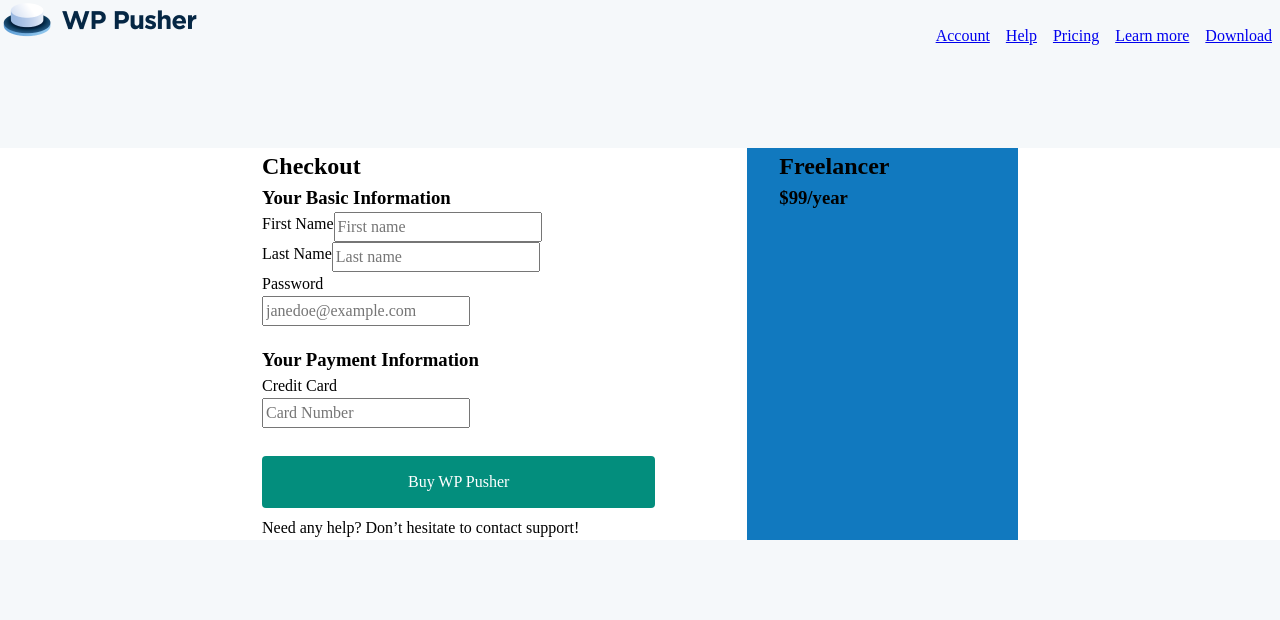
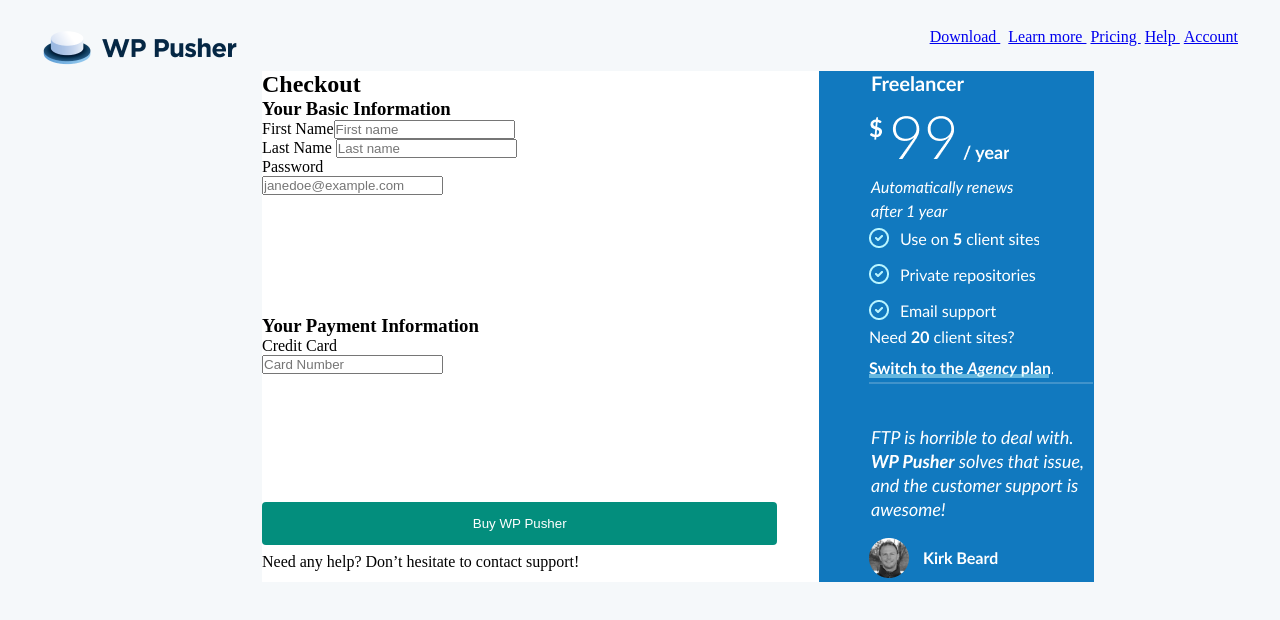
Before and after one commit to BalezDev/Assignment-3, a plain HTML site: page index.html in a window 1280 px wide. Drawn offline with Linux system fonts and the light colour scheme.

Commit message:
More editing

```diff
--- a/index.html
+++ b/index.html
@@ -1,10 +1,18 @@
 <!DOCTYPE html>
-<html>
+<html lang="en">
 <head>
-    <title>W3 Pusher</title>
-    <link rel="stylesheet" type="text/css" href="styles.css">
+    <meta charset="UTF-8">
+    <meta name="viewport" content="width=device-width, initial-scale=1.0">
+    <link rel="stylesheet" href="styles.css">
+    <title>WP Pusher</title>
+</head>
+<body>
+        <nav class="navglobal">
+            <div>
             <img src="./Assets/Image/wppusher-logo copy.png" alt="WP Pusher">
-<nav class="global">
+            </div>
+
+            <div>
             <ul>
                 <li><a href="Download"> Download </a>
                 <li>
@@ -21,11 +29,9 @@
                 <li class="navbotton"><a href="Account"> Account </a>
                 </li>
             </ul>
-</nav><br>
-
-</head>
-
-<body>
+            </div>
+        </nav>
+    </section>
     <section>
     <div class="container">
         <div class="checkoutform">
@@ -34,12 +40,12 @@
                 <div class="section">
                     <h3>Your Basic Information</h3>
                     <div class="flexdivs">
-                        <label>First Name</label><br />
+                        <label>First Name</label>
                         <input type="text" name="firstname" placeholder="First name"/>
                     </div>
 
-                    <div class="flexdivs">
-                        <label>Last Name</label><br />
+                    <div>
+                        <label>Last Name</label>
                         <input type="text" name="lastname" placeholder="Last name"/>
                     </div>
 
@@ -61,9 +67,13 @@
         </div>
 
         <div class="pricinginfo">
-            <h2>Freelancer</h2>
-            <h3>$99/year</h3>
-            <!-- Other information here -->
+            <img src="./Assets/Image/Plan.png" alt="Freelancer $99/year. Automatically renews after 1 year">
+
+            <img src="./Assets/Image/Details.png" alt="">
+
+            <img src="./Assets/Image/Switch.png" alt="Need 20 client sites? Switch to the Agency plan.">
+
+            <img src="./Assets/Image/Quote.png" alt="FTP is horrible to deal with. WP Pusher solves that issue, and the customer support is awesome!">
         </div>
 
     </div>
--- a/styles.css
+++ b/styles.css
@@ -6,126 +6,56 @@
 
 * {
   margin: 0;
+  padding: 0;
 }
 
 body {
-    line-height: 1.5;
-    -webkit-font-smoothing: antialiased;
+  background-color: #f5f8fa;
 }
 
-img, picture, video, canvas, svg {
-  display: block;
-  max-width: 100%;
+nav {
+  display: flex;
+  justify-content: space-between;
+  padding-block-start: 28px;
+  padding-inline: 40px;
+  width: 100%;
 }
 
-input, button, textarea, select {
-  font: inherit;
+ul li {
+  display: inline;
+  padding: 2px;
 }
-
-p, h1, h2, h3, h4, h5, h6 {
-  overflow-wrap: break-word;
-}
-
-#root, #__next {
-  isolation: isolate;
-}
-
-body {
-  background-color: #F5F8FA;
-  ;
-}
-
-
-
-
-
-nav {
-  display: inline-block;
-  margin-block-start: -50px;
-  width: 100%;
-  margin-inline-start: auto;
-  height: 100%;
-  text-align: end;
-}
-
-
-
-ul {
-  list-style-type: none;
-  margin: 0;
- padding: 0;
- overflow: hidden;
- }
-
-li {
- float: right;
- }
-
-li a {
- display: block;
- padding: 8px;
- }
-
-
-
-    /* header {
-        height: min-content;
-      }
-      header h1 {
-        font-size: 2rem;
-        text-align: start;
-        display: inline-block;
-        width: 30%;
-        & a {
-          text-decoration: none;
-          color: unset;
-        }
-      }
-
-
-
-
-      ul li {
-        display: inline-block;
-        margin-left: 0;
-
-        &+li {
-          margin-left: px;
-        }
-    } */
 
 .container {
   display: flex;
-    gap: 50px;
-    padding-inline: 262px;
-    margin-block-start: 85px;
-    margin-block-end: 189px;
-    background: #FFFFFF;
-
+  margin-inline-start: 262px;
+  margin-inline-end: 186px;
+  background: #ffffff;
 }
 
 .checkoutform {
-    width: 60%;
+  width: 66%;
 }
 
 .pricinginfo {
-    width: 40%;
-    background: #1179BF;
-    padding-inline: 32px;
+  width: 33%;
+  background: #1179bf;
+  padding-inline: 50px;
   margin-inline-start: 42px;
 }
 
 .flexdivs {
   display: flex;
+  /* justify-content: space-between; */
 }
 
 .section {
-    margin-bottom: 20px;
+  margin-bottom: 120px;
 }
 
-  button[type=submit] {
+button[type="submit"] {
   width: 100%;
-    background-color: #038E7D;
+  background-color: #038e7d;
 
   color: white;
   padding: 14px 20px;
@@ -135,6 +65,6 @@ li a {
   cursor: pointer;
 }
 
-button[type=submit]:hover {
+button[type="submit"]:hover {
   background-color: #45a049;
 }
```
Also changed, not shown: Assets/Image/Details.png (added), Assets/Image/Mask.png (added), Assets/Image/Path.png (added), Assets/Image/Plan.png (added), Assets/Image/Quote.png (added), Assets/Image/Switch.png (added). Lines whose indentation alone changed are shown as unchanged.
